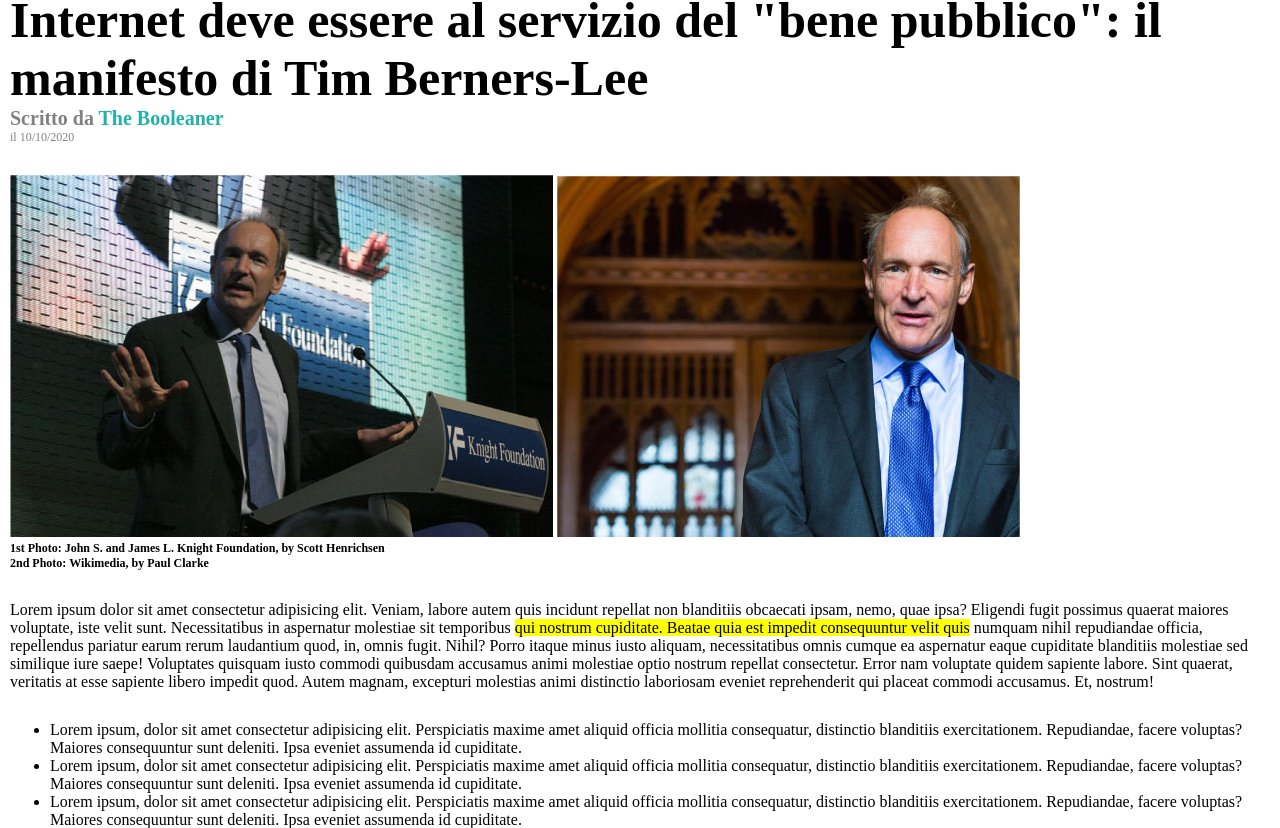
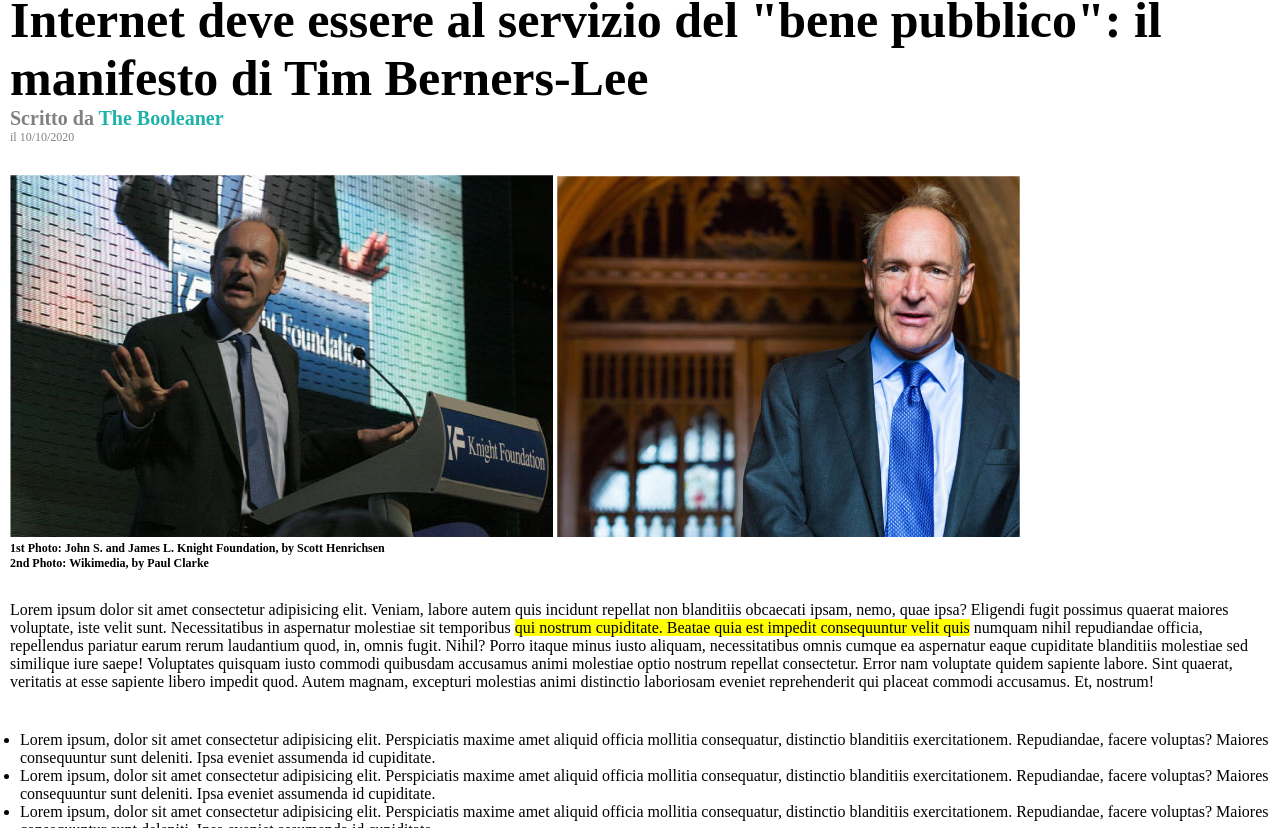
Before and after one commit to TaccLuc/html-css-booleaner, a plain HTML site: page index.html in a window 1280 px wide. Shown: the part 109-937 px from the top of the page. Drawn offline with Linux system fonts and the light colour scheme.

Commit message:
Stile Lista

```diff
--- a/css/style.css
+++ b/css/style.css
@@ -69,3 +69,10 @@ main{
 p{
     margin-bottom: 30px;
 }
+
+/* STILE LISTA */
+
+ul{
+    padding: 10px;
+    margin-bottom: 30px;
+}
```
